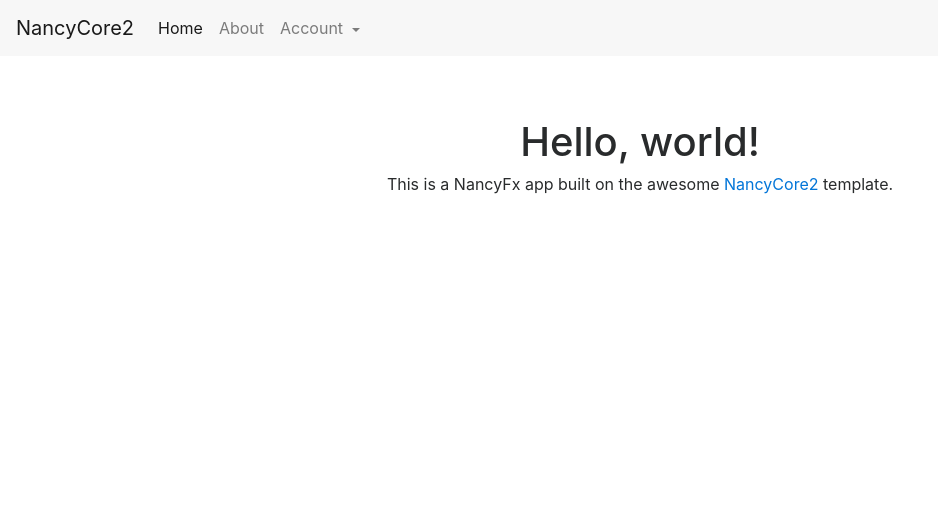
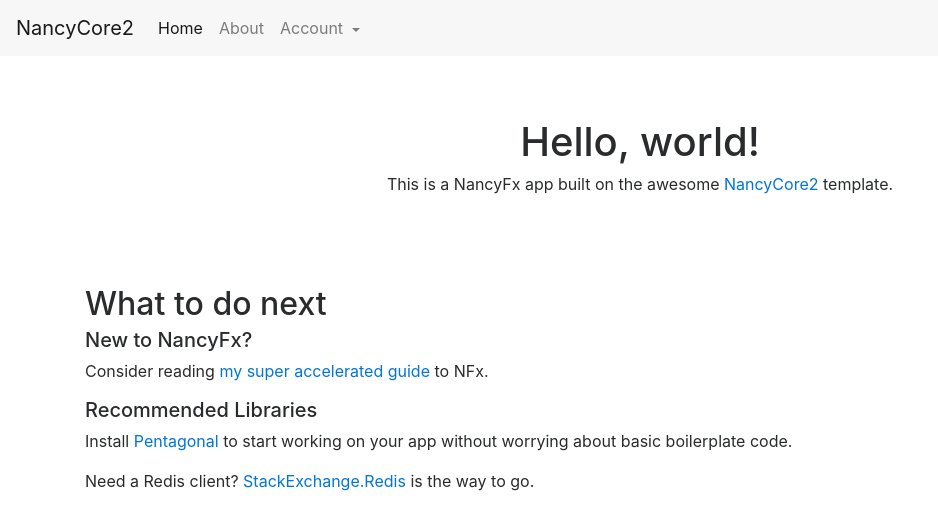
Before and after one commit to 0xFireball/Template-NfxPentagonal, a plain HTML site: page NancyCore/Views/index.html in a window 1280 px wide. Shown: the whole page, without its empty margins (0-938 px from the left). Drawn offline with Linux system fonts and the light colour scheme.

Commit message:
link to projects

```diff
--- a/NancyCore/Views/index.html
+++ b/NancyCore/Views/index.html
@@ -44,6 +44,24 @@
       </p>
     </div>
   </section>
+  <section class="content">
+    <div class="container">
+      <h2>What to do next</h2>
+      <h5>New to NancyFx?</h5>
+      <p>
+        Consider reading <a target="_blank" href="https://gist.github.com/0xFireball/19a859416cfb19897043685667dd2dfe">my super accelerated guide</a>        to NFx.
+      </p>
+      <h5>Recommended Libraries</h5>
+      <p>
+        Install <a target="_blank" href="https://github.com/0xFireball/Pentagonal">Pentagonal</a> to start working on your
+        app without worrying about basic boilerplate code.
+      </p>
+      <p>
+        Need a Redis client? <a href="https://github.com/StackExchange/StackExchange.Redis" target="_blank">StackExchange.Redis</a>
+        is the way to go.
+      </p>
+    </div>
+  </section>
   <!-- jQuery first, then Tether, then Bootstrap JS. -->
   <script src="/content/js/vendor/jquery-3.1.1.slim.min.js"></script>
   <script src="/content/js/vendor/tether.min.js"></script>
--- a/NancyCore/content/css/app.css
+++ b/NancyCore/content/css/app.css
@@ -1,4 +1,5 @@
 .intro {
     margin-top: 5%;
+    margin-bottom: 7%;
     text-align: center;
 }
```
